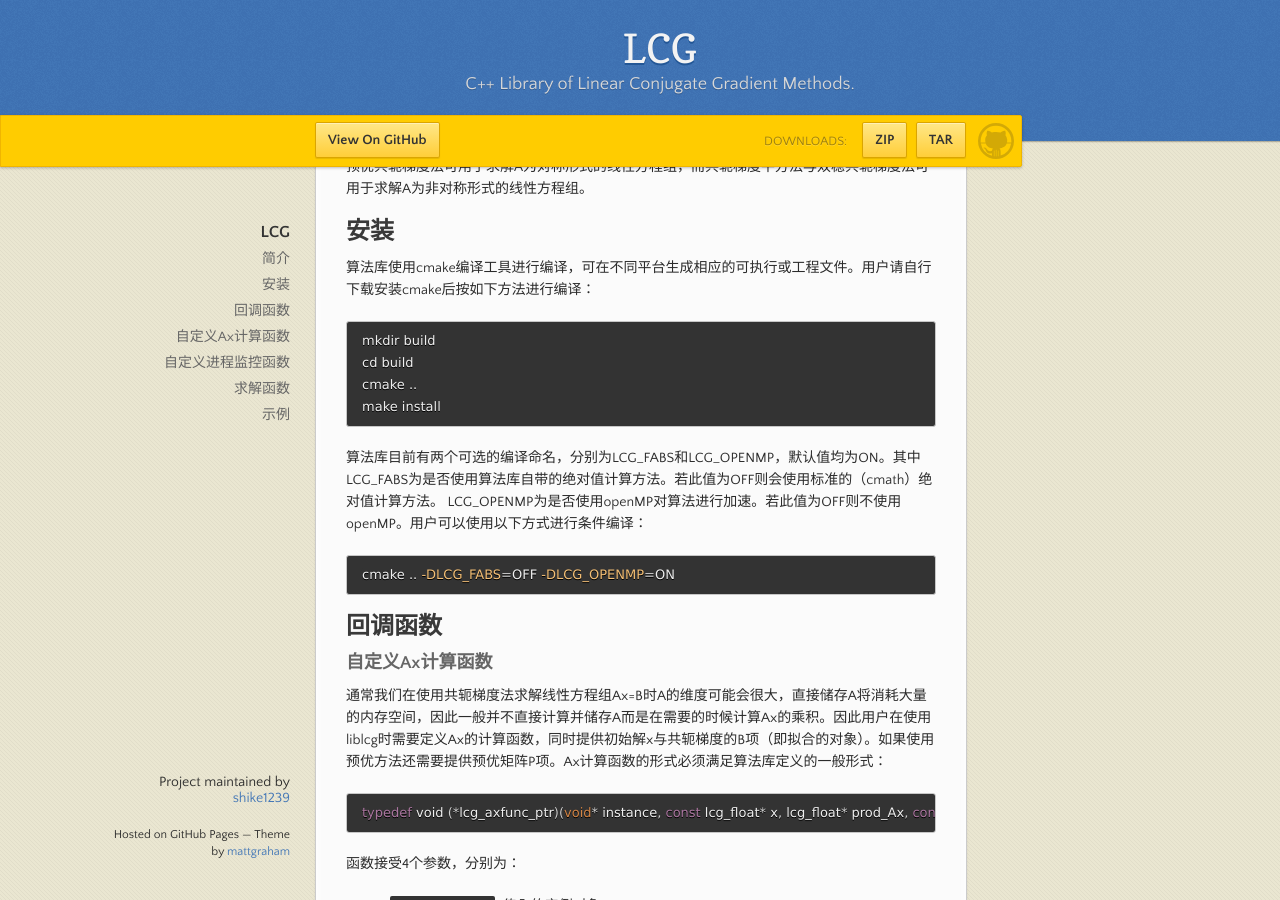
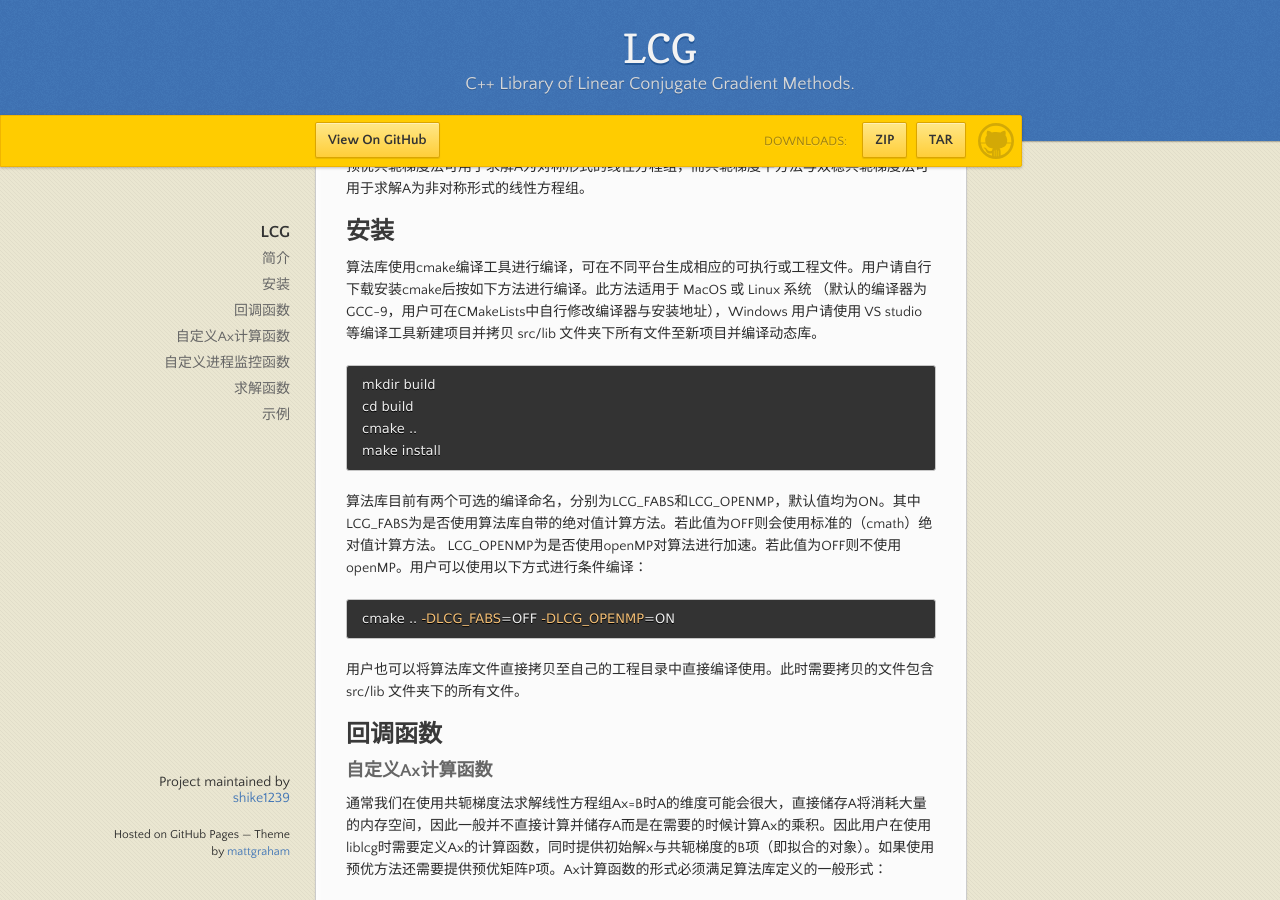
Before and after one commit to shike1239/liblcg, a Jekyll site: the page built from docs/index.md, in a window 1280 px wide and 900 px high, scrolled down 376 px. Built offline with Jekyll 4.4.1, drawn with Linux system fonts in a browser that asks for light colours; our own code applies the rules of GitHub Pages for plain Markdown files.

Commit message:
Update index.md

````diff
--- a/docs/index.md
+++ b/docs/index.md
@@ -18,7 +18,7 @@ Ax = B
 
 ## 安装
 
-算法库使用cmake编译工具进行编译，可在不同平台生成相应的可执行或工程文件。用户请自行下载安装cmake后按如下方法进行编译：
+算法库使用cmake编译工具进行编译，可在不同平台生成相应的可执行或工程文件。用户请自行下载安装cmake后按如下方法进行编译。此方法适用于 MacOS 或 Linux 系统 （默认的编译器为GCC-9，用户可在CMakeLists中自行修改编译器与安装地址），Windows 用户请使用 VS studio 等编译工具新建项目并拷贝 src/lib 文件夹下所有文件至新项目并编译动态库。
 
 ```shell
 mkdir build
@@ -33,6 +33,8 @@ LCG_OPENMP为是否使用openMP对算法进行加速。若此值为OFF则不使
 ```shell
 cmake .. -DLCG_FABS=OFF -DLCG_OPENMP=ON
 ```
+
+用户也可以将算法库文件直接拷贝至自己的工程目录中直接编译使用。此时需要拷贝的文件包含 src/lib 文件夹下的所有文件。
 
 ## 回调函数
 
````
Also changed, not shown: README.md.
